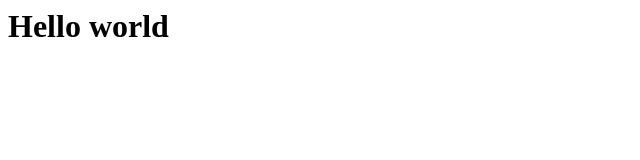
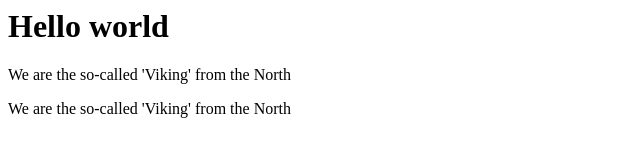
Before and after one commit to code-tap-notes/JavaScript, a plain HTML site: page index.html in a window 1280 px wide. Shown: the whole page, without its empty margins (0-640 px from the left). Drawn offline with Linux system fonts and the light colour scheme.

Commit message:
dung dau nhay kep va dau nhay don, hay co the dung dau backstick cho moi truong hop

```diff
--- a/index.html
+++ b/index.html
@@ -12,6 +12,16 @@
 
     <body>
         <h1>Hello world</h1>
+        <p id="text1"></p>
+        <p id="text2"></p>
+
+        <script>
+            let text1 = "We are the so-called 'Viking' from the  North";
+            let text2 = `We are the so-called 'Viking' from the  North`;
+            document.getElementById("text1").innerHTML = text1;
+            document.getElementById("text2").innerHTML = text2;
+        </script>
+
     </body>
 
 </html>
```
